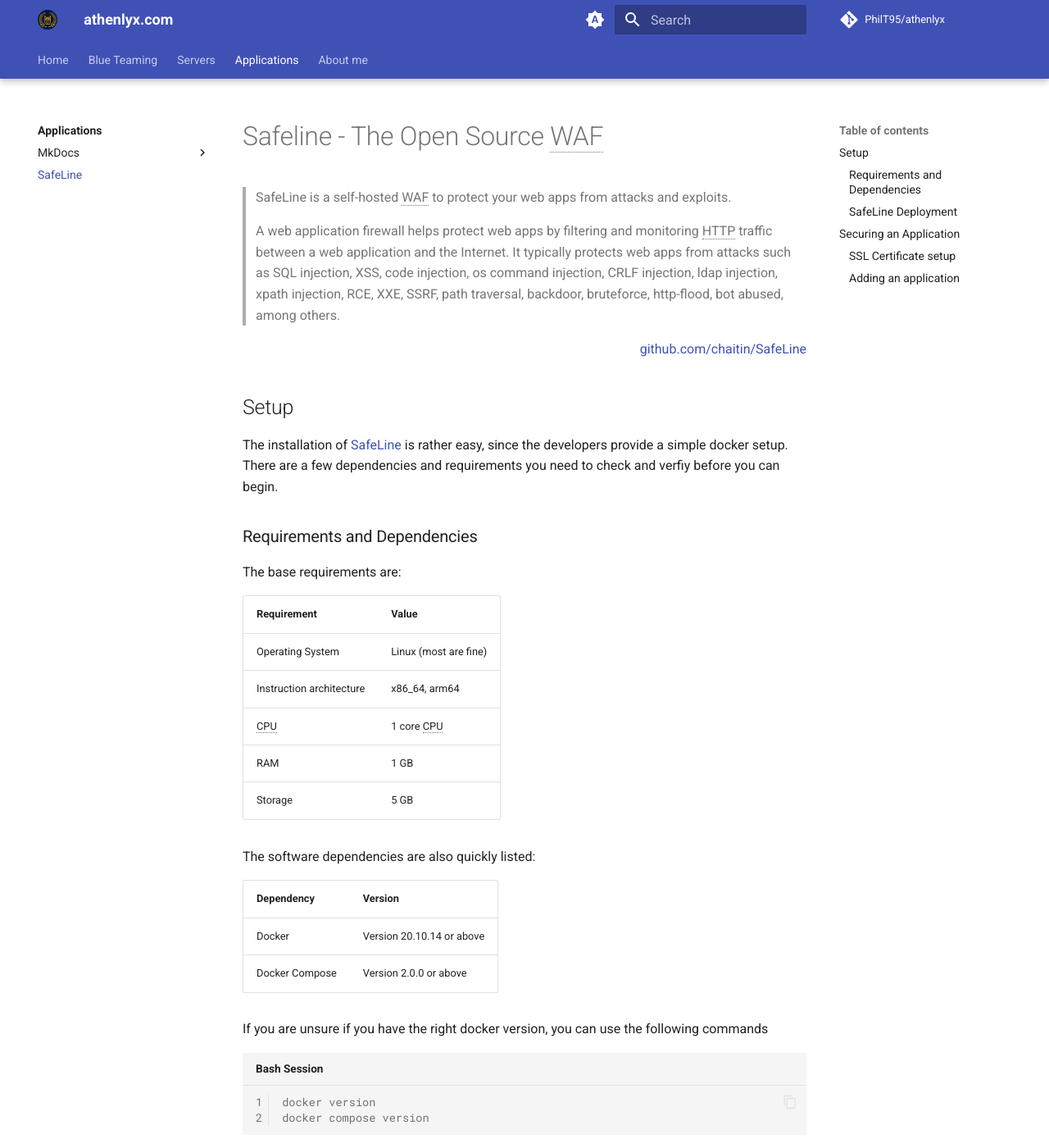
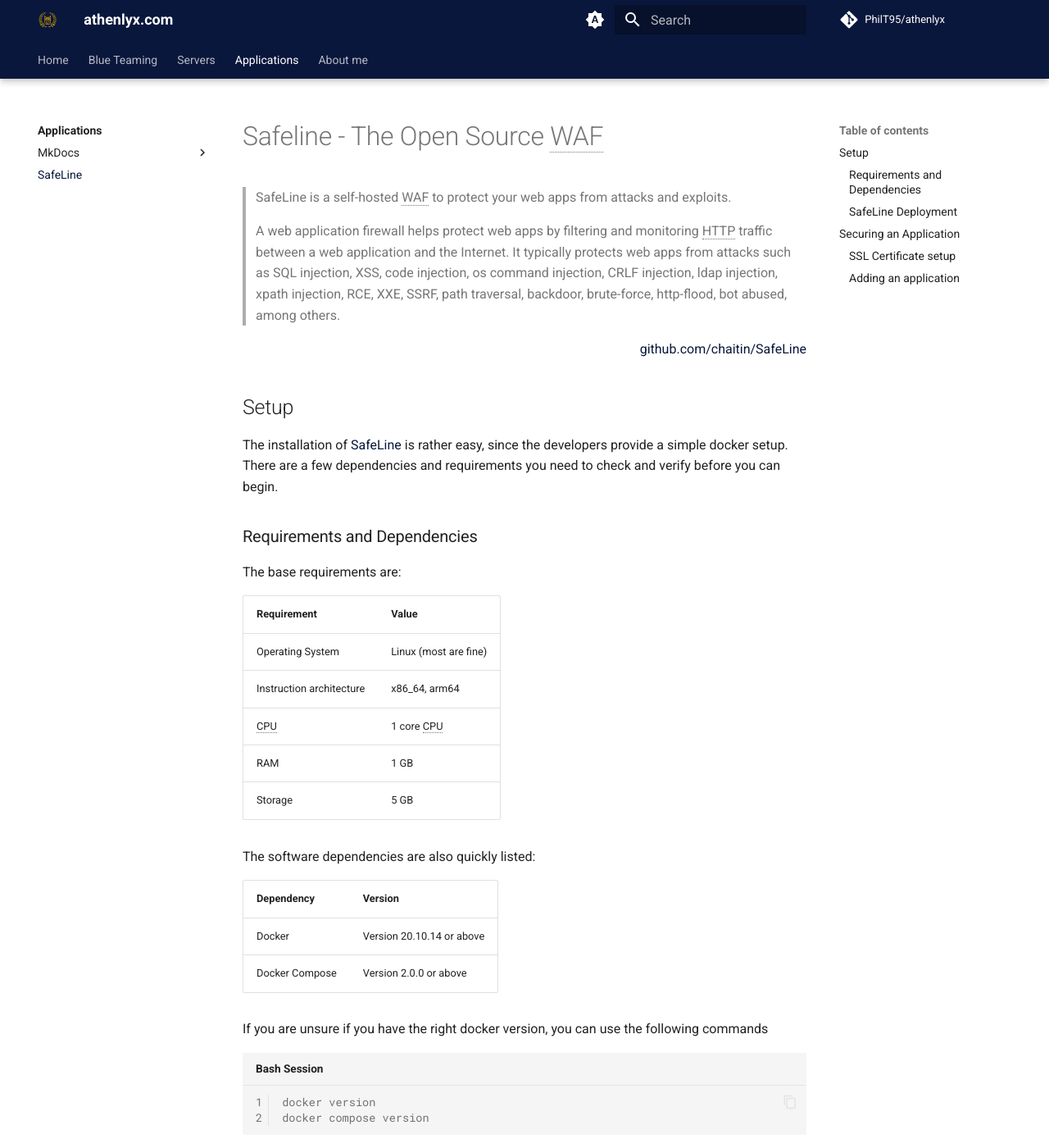
Before and after one commit to PhilT95/athenlyx, an MkDocs documentation site: the page built from docs/applications/safeline/safeline.md, in a window 1280 px wide and 1400 px high. Shown: the whole window at 82% size. Built offline with MkDocs 1.6.1 and Material for MkDocs 9.7.7, drawn with Linux system fonts in a browser that asks for light colours; plug-ins that fetch from the network failed and are left out; comment, search, counter and statistics services are not loaded; some of the changed text lies outside the part shown.

Commit message:
Corrected a few grammar mistakes and added a custom color scheme to mkdocs

````diff
--- a/docs/applications/safeline/safeline.md
+++ b/docs/applications/safeline/safeline.md
@@ -2,14 +2,14 @@
 
 > SafeLine is a self-hosted WAF to protect your web apps from attacks and exploits.
 >
-> A web application firewall helps protect web apps by filtering and monitoring HTTP traffic between a web application and the Internet. It typically protects web apps from attacks such as SQL injection, XSS, code injection, os command injection, CRLF injection, ldap injection, xpath injection, RCE, XXE, SSRF, path traversal, backdoor, bruteforce, http-flood, bot abused, among others.
+> A web application firewall helps protect web apps by filtering and monitoring HTTP traffic between a web application and the Internet. It typically protects web apps from attacks such as SQL injection, XSS, code injection, os command injection, CRLF injection, ldap injection, xpath injection, RCE, XXE, SSRF, path traversal, backdoor, brute-force, http-flood, bot abused, among others.
 
 <p align="right"><a herf="https://github.com/chaitin/SafeLine/">github.com/chaitin/SafeLine</a></p>
 
 
 ## Setup
 
-The installation of [SafeLine](https://github.com/chaitin/SafeLine) is rather easy, since the developers provide a simple docker setup. There are a few dependencies and requirements you need to check and verfiy before you can begin.
+The installation of [SafeLine](https://github.com/chaitin/SafeLine) is rather easy, since the developers provide a simple docker setup. There are a few dependencies and requirements you need to check and verify before you can begin.
 
 ### Requirements and Dependencies
 
@@ -83,19 +83,21 @@ bash -c "$(curl -fsSLk https://waf.chaitin.com/release/latest/manager.sh)" -- --
 
 Once the deployment is completed, which is signaled by the command finishing, you can access the Web UI of SafeLine using `https://safeline-ip:9443/`. You can also replace the IP address with an already configured DNS name.
 
-To get access to the administrator account, use the following command to set an initial password:
+!!! tip "Reset Safeline password
+    Usually, after deployment a new login will be generated and will be presented within the console. If this isn't the case, you can use the following command to reset the password.
 
-```console
-docker exec safeline-mgt resetadmin
-```
+    ```console
+    docker exec safeline-mgt resetadmin
+    ```
 
-You should see the following output, with the password readable:
+    You should see the following output, with the password readable:
 
-```console
-[SafeLine] Initial username：admin
-[SafeLine] Initial password：**********
-[SafeLine] Done
-```
+    ```console
+    [SafeLine] Initial username：admin
+    [SafeLine] Initial password：**********
+    [SafeLine] Done
+    ```
+
 
 Now you can log into the Web UI using your new credentials and you should be greeted by the **Statistics** page.
 
--- /dev/null
+++ b/docs/stylesheets/extra.css
@@ -0,0 +1,5 @@
+:root  > * {
+  --md-primary-fg-color:        #0a173c;
+  --md-primary-fg-color--light: #0a173c;
+  --md-primary-fg-color--dark:  #0a173c;
+}
--- a/mkdocs.yml
+++ b/mkdocs.yml
@@ -103,6 +103,9 @@ extra:
   generator: false
 copyright: Copyright &copy; 2025 AthenlyX
 
+extra_css:
+  - stylesheets/extra.css
+
 
 
 
````
Also changed, not shown: other parts of docs/applications/safeline/safeline.md (+4 -4 lines), README.md (+11 -1 lines), docs/about/index.md (+3 -1 lines), docs/index.md (+1 -1 lines).
